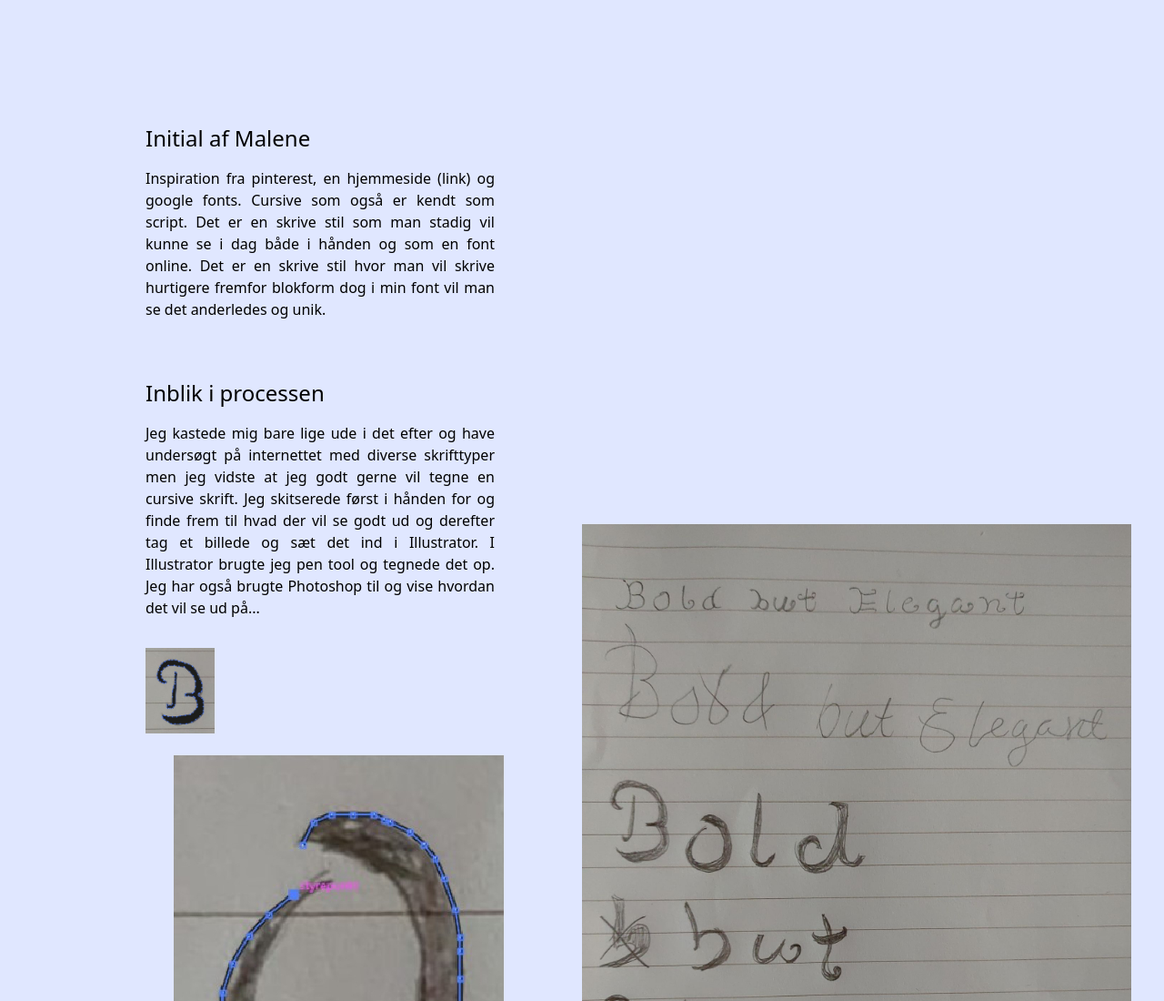
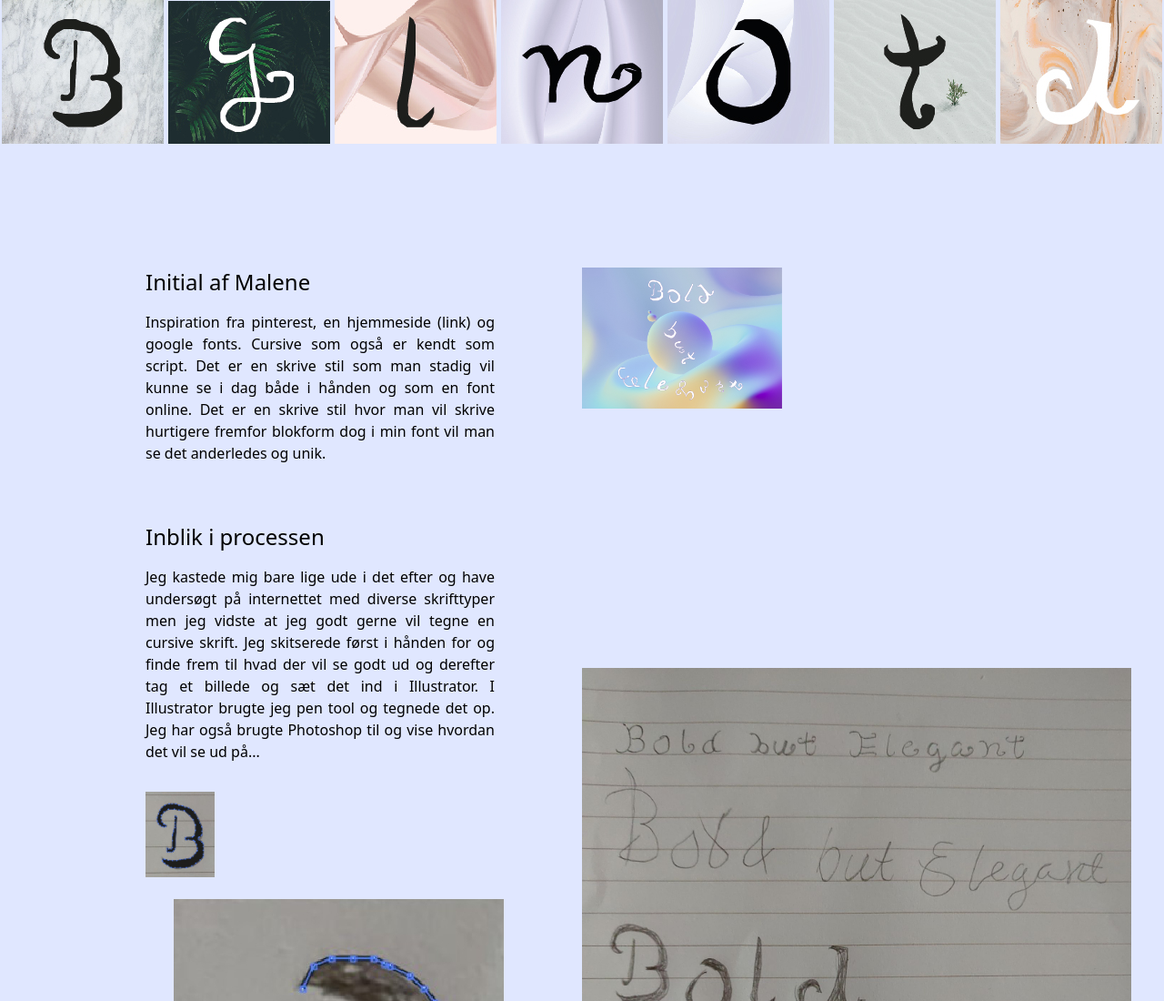
Before and after one commit to male7800/typografi, a website built with Vite: page src/index.html in a window 1280 px wide. Shown: the top 1100 px of the page at 91% size. Built offline with nearby package versions, Linux system fonts and the light colour scheme.

Commit message:
Fikset kvaliteten af billederne og kodning

```diff
--- a/src/index.html
+++ b/src/index.html
@@ -15,13 +15,19 @@
     </header>
 
 
-  <section class="mb-20 grid place-content-center p-4 ">
+  <section class="grid grid-cols-7 md:place-items-center  ">
 
-
+    <div class=""><img class="" src="img/bogstav_b.jpg" alt="Bogstav b" /></div>
+    <div class=""><img class="" src="img/bogstav_g.jpg" alt="Bogstav g" /></div>
+    <div class=""><img class="" src="img/bogstav_l.jpg" alt="Bogstav l" /></div>
+    <div class=""><img class="" src="img/bogstav_n.jpg" alt="Bogstav n" /></div>
+    <div class=""><img class="" src="img/bogstav_o.jpg" alt="Bogstav o" /></div>
+    <div class=""><img class="" src="img/bogstav_t.jpg" alt="Bogstav t" /></div>
+    <div class=""><img class="" src="img/bogstav_d.jpg" alt="Bogstav d" /></div>
 
     </section>
 <br>
-    <section id="sektion" class="mx-4 sm:grid sm:place-items-center mb-8">
+    <section id="sektion" class="mx-4 sm:grid sm:place-items-center mb-8 pt-28">
 
       <div class="sm:grid sm:grid-cols-2">
         <div class="md:pl-36">
@@ -36,7 +42,9 @@
     </div>
     <div>
 
-
+      <div class="grid place-items-center md:pr-96 ">
+        <img class="object-center md:pr-5" src="img/billede_one.jpg" alt="Process_one" />
+      </div>
   </div>
   </div>
   </section>
```
Also changed, not shown: public/img/bag-snapshot.png (added), public/img/billede_one.jpg (added), public/img/bogstav_b.jpg (added), public/img/bogstav_d.jpg (added), public/img/bogstav_g (1).jpg (added), public/img/bogstav_g.jpg (added), public/img/bogstav_l.jpg (added), public/img/bogstav_n.jpg (added), public/img/bogstav_o.jpg (added), public/img/bogstav_t.jpg (added), public/img/bogstave_b.jpg (added), public/img/can-snapshot.png (added).
